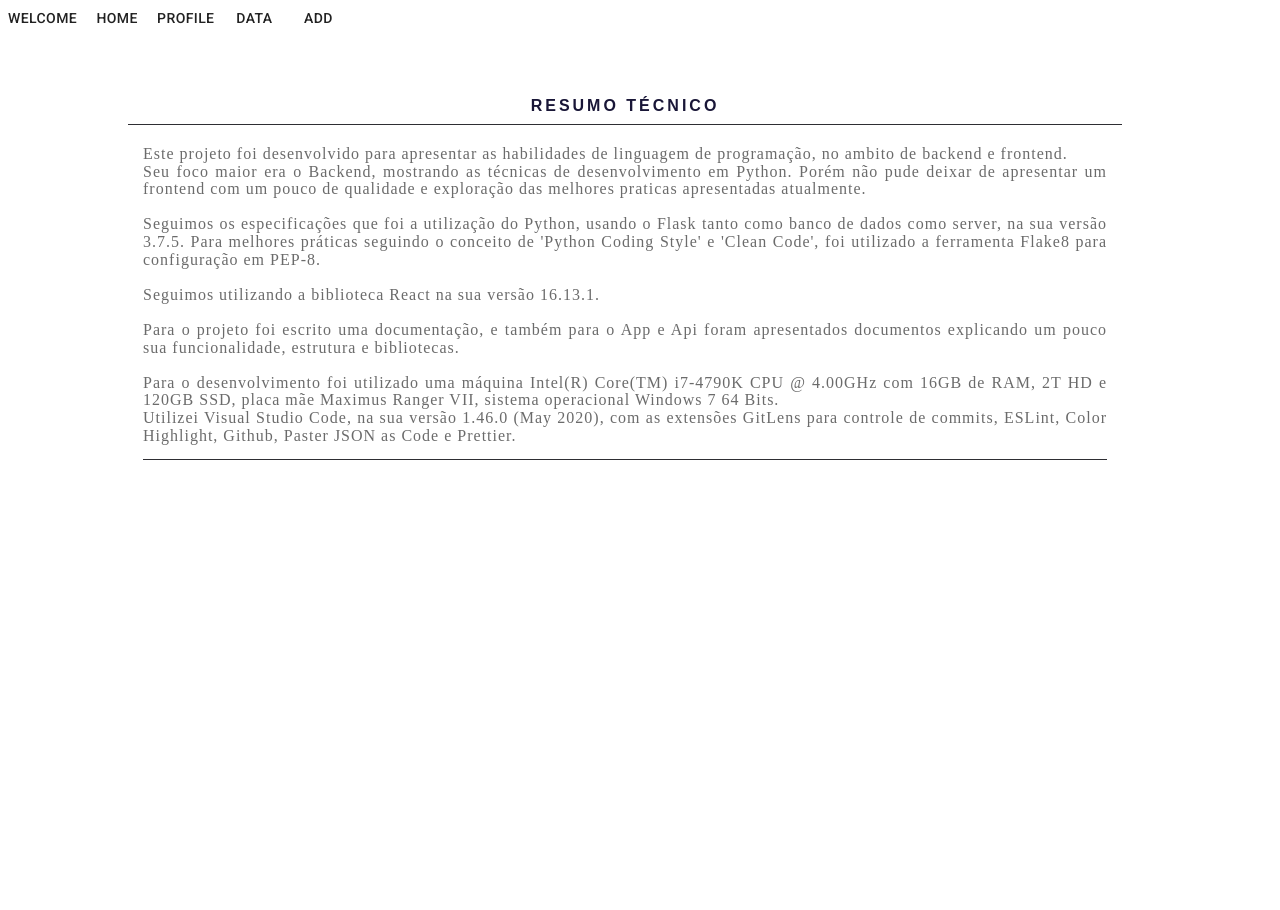
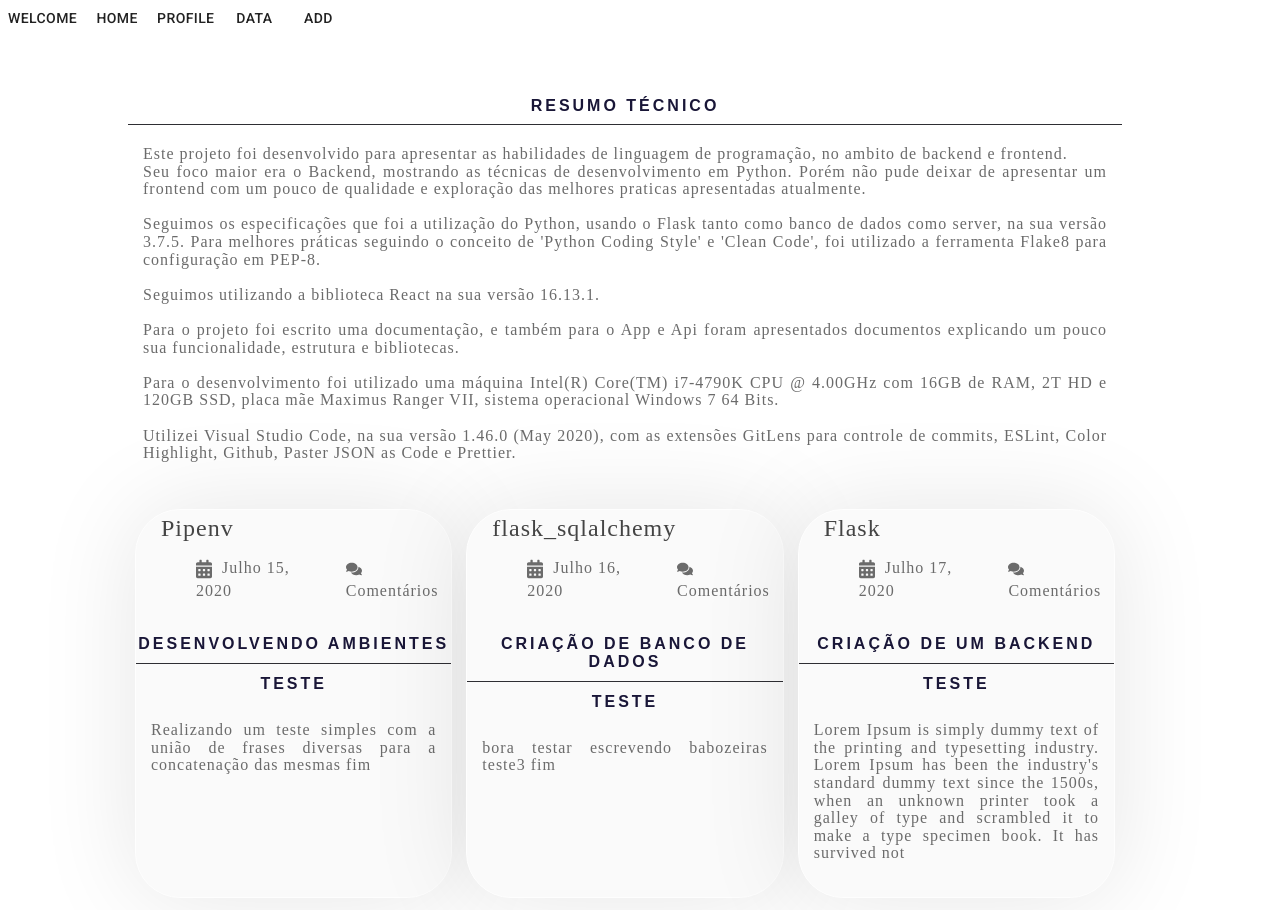
Before and after one commit to Wanhenri/Projeto-ERP, a React (Create React App) app in the folder app/: page /home in a window 1280 px wide. Before the commit the page ends 800 px from the top, so only its background shows below. Built offline with nearby package versions, Linux system fonts and the light colour scheme.

Commit message:
criação do datahome para o blogtools+alteração da pages home+modificação do object Text

```diff
--- /dev/null
+++ b/app/src/assent/datahome.json
@@ -0,0 +1,47 @@
+[
+    {
+        "id":1,
+        "titleCard":"Pipenv",
+        "dateblog":"Julho 15, 2020",
+        "coment":"Comentários",
+        "title":"Desenvolvendo ambientes",
+        "subtitle":"teste",
+        "text":[
+        "Realizando um teste simples",
+        "com a união de frases diversas",
+        "para a concatenação das mesmas",
+        "fim"
+        ]
+
+
+    },
+    {
+        "id":2,
+        "titleCard":"flask_sqlalchemy",
+        "dateblog":"Julho 16, 2020",
+        "coment":"Comentários",
+        "title":"Criação de banco de dados",
+        "subtitle":"teste",
+        "text":[
+            "bora testar",
+            "escrevendo babozeiras",
+            "teste3",
+            "fim"
+            ]
+
+    },
+    {
+        "id":3,
+        "titleCard":"Flask",
+        "dateblog":"Julho 17, 2020",
+        "coment":"Comentários",
+        "title":"Criação de um backend",
+        "subtitle":"teste",
+        "text":[
+            "Lorem Ipsum is simply dummy text of the printing and typesetting",
+            "industry. Lorem Ipsum has been the industry's standard dummy text",
+            "since the 1500s, when an unknown printer took a galley of type and",
+            "scrambled it to make a type specimen book. It has survived not"
+            ]
+    }
+]
--- a/app/src/object/Text/index.js
+++ b/app/src/object/Text/index.js
@@ -6,7 +6,7 @@ export const Text = styled.p`
   line-height: 1.1em;
   padding-top: 10px;
   padding-bottom: 15px;
-  border-bottom: 1px solid #2e2e33;
+
   margin-bottom:20px;
   text-align: justify;
   margin-left: 15px;
--- a/app/src/pages/Home/index.js
+++ b/app/src/pages/Home/index.js
@@ -1,4 +1,4 @@
-import React from "react";
+import React, { useState, useEffect } from "react";
 import styled from "styled-components";
 import { FaCalendarAlt, FaHeart, FaComments, FaShareAlt } from "react-icons/fa";
 
@@ -8,6 +8,7 @@ import { Text } from "../../object/Text";
 import { Strong } from "../../object/Strong";
 import { Card } from "../../object/Card";
 
+import data from '../../assent/datahome.json';
 
 export const DateBlogWrapper = styled.div`
   text-align: center;
@@ -43,7 +44,9 @@ export const BlogContainer = styled.section`
   flex-flow: row wrap;
   justify-content: center;
 
-
+  ${Card} {
+    flex: 1 0 30%;
+  }
 `;
 
 export const Icon = styled.button`
@@ -76,8 +79,15 @@ export const ContainerPhoto = styled.section`
   flex-flow: row wrap;
 `;
 export default function Home() {
+  const [ jobs, setJobs ] = useState([]);
+
+  useEffect(() => setJobs(data), [] );
+
+
   return (
+
     <Wrapper>
+
       <Title content={"Resumo Técnico"} />
 
       <Text>
@@ -99,10 +109,36 @@ export default function Home() {
         <br></br>
         <br></br>
         Para o desenvolvimento foi utilizado uma máquina Intel(R) Core(TM) i7-4790K CPU @ 4.00GHz com 16GB de RAM, 2T HD e 120GB SSD,
-          placa mãe Maximus Ranger VII, sistema operacional Windows 7 64 Bits.<br></br>
+        placa mãe Maximus Ranger VII, sistema operacional Windows 7 64 Bits.
+        <br></br>
+        <br></br>
         Utilizei Visual Studio Code, na sua versão 1.46.0 (May 2020), com as extensões GitLens para controle de commits, ESLint, Color Highlight,
         Github, Paster JSON as Code e Prettier.
       </Text>
+
+      <BlogContainer>
+      {jobs.map((job) =>
+        <Card key={job.id} style={{ maxWidth: 470 }}>
+          <Strong>{job.titleCard}</Strong>
+          <InfoBlogWrapper>
+            <DateBlog>
+              <FaCalendarAlt size={26} style={{ paddingRight: "10px" }} />
+              {job.dateblog}
+            </DateBlog>
+            <DateBlog>
+              <FaComments size={26} style={{ paddingRight: "10px" }} />
+              {job.coment}
+            </DateBlog>
+          </InfoBlogWrapper>
+          <Title content={job.title} />
+          <Subtitle content={job.subtitle} />
+          <Text >
+          {job.text.join('\n')}
+          </Text>
+        </Card>
+        )}
+      </BlogContainer>
+
     </Wrapper>
   );
 }
```
Lines whose indentation alone changed are shown as unchanged.
